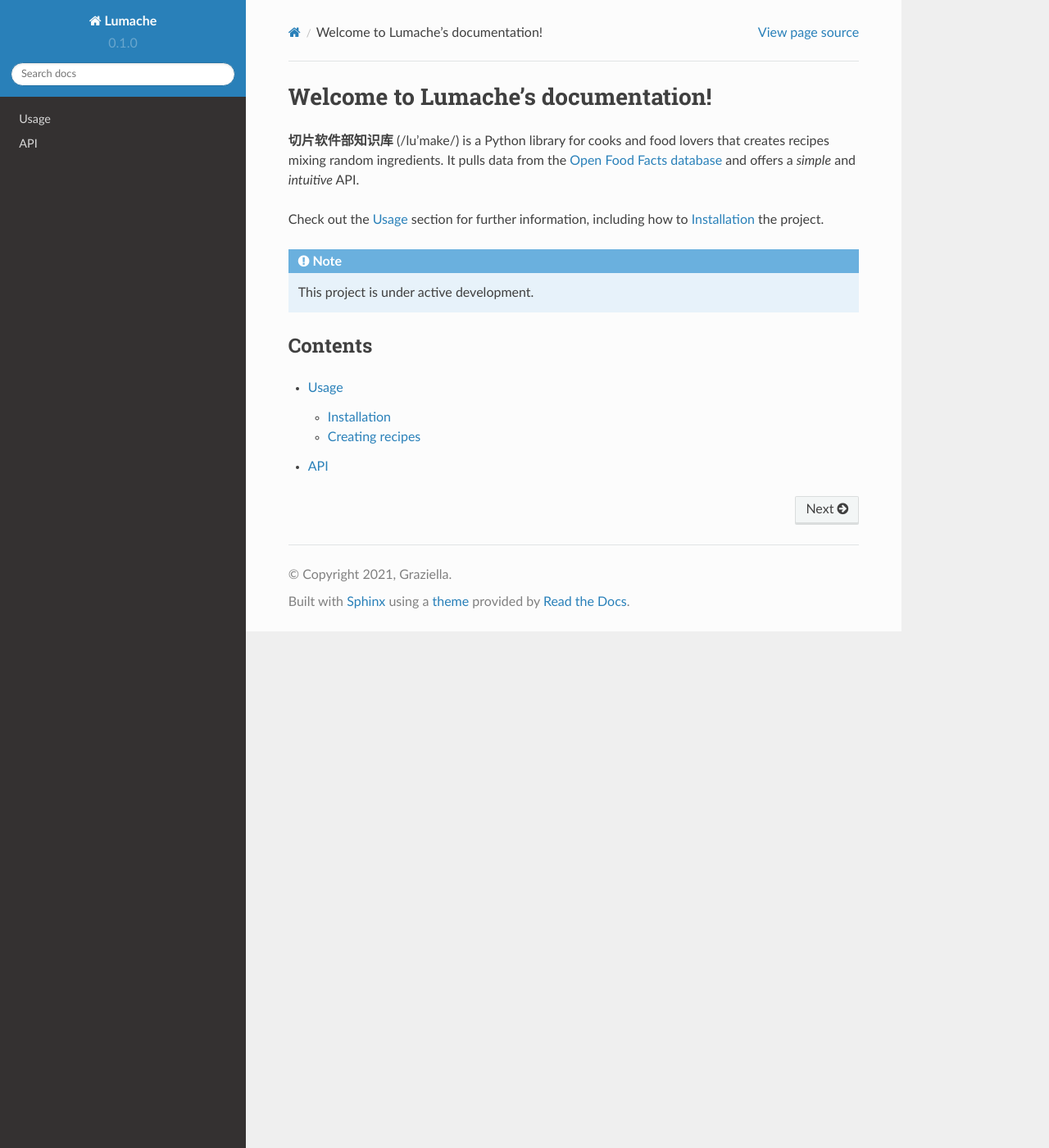
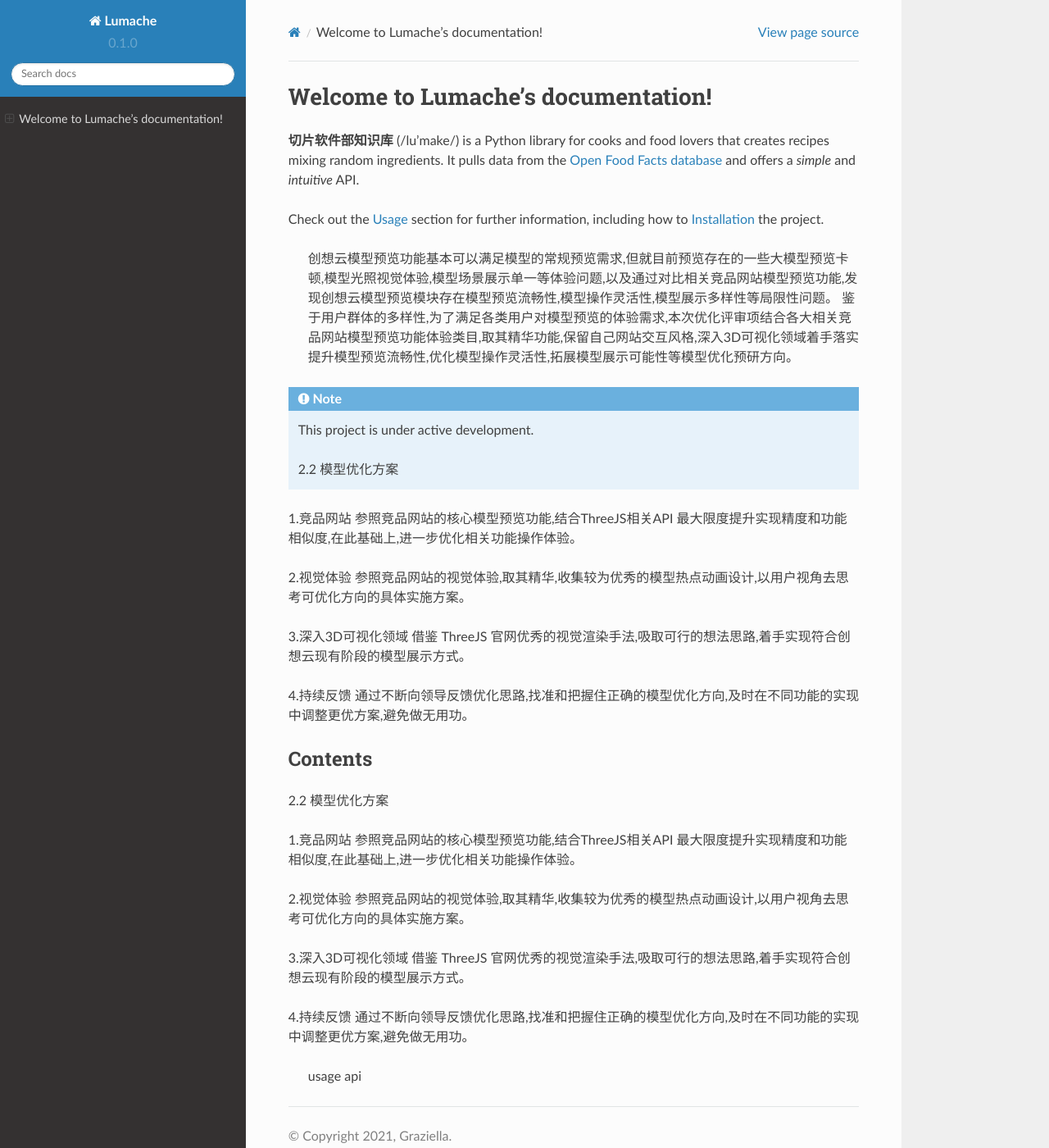
Before and after one commit to bestrivenfan/readTheDocs, a Sphinx documentation site: the page built from docs/source/index.rst, in a window 1280 px wide and 1400 px high. Shown: the whole window at 82% size. Built offline with Sphinx 7.4.7 and the Read the Docs theme 2.0.0, drawn with Linux system fonts in a browser that asks for light colours.

Commit message:
Update index.rst

```diff
--- a/docs/source/index.rst
+++ b/docs/source/index.rst
@@ -9,14 +9,51 @@ and offers a *simple* and *intuitive* API.
 Check out the :doc:`usage` section for further information, including
 how to :ref:`installation` the project.
 
+       创想云模型预览功能基本可以满足模型的常规预览需求,但就目前预览存在的一些大模型预览卡顿,模型光照视觉体验,模型场景展示单一等体验问题,以及通过对比相关竞品网站模型预览功能,发现创想云模型预览模块存在模型预览流畅性,模型操作灵活性,模型展示多样性等局限性问题。
+       鉴于用户群体的多样性,为了满足各类用户对模型预览的体验需求,本次优化评审项结合各大相关竞品网站模型预览功能体验类目,取其精华功能,保留自己网站交互风格,深入3D可视化领域着手落实提升模型预览流畅性,优化模型操作灵活性,拓展模型展示可能性等模型优化预研方向。
+
+
+
+
 .. note::
 
    This project is under active development.
+
+
+
+   2.2 模型优化方案
+
+1.竞品网站
+参照竞品网站的核心模型预览功能,结合ThreeJS相关API 最大限度提升实现精度和功能相似度,在此基础上,进一步优化相关功能操作体验。
+
+2.视觉体验
+参照竞品网站的视觉体验,取其精华,收集较为优秀的模型热点动画设计,以用户视角去思考可优化方向的具体实施方案。
+
+3.深入3D可视化领域
+借鉴 ThreeJS 官网优秀的视觉渲染手法,吸取可行的想法思路,着手实现符合创想云现有阶段的模型展示方式。
+
+4.持续反馈
+通过不断向领导反馈优化思路,找准和把握住正确的模型优化方向,及时在不同功能的实现中调整更优方案,避免做无用功。
 
 Contents
 --------
 
 .. toctree::
 
+
+2.2 模型优化方案
+
+1.竞品网站
+参照竞品网站的核心模型预览功能,结合ThreeJS相关API 最大限度提升实现精度和功能相似度,在此基础上,进一步优化相关功能操作体验。
+
+2.视觉体验
+参照竞品网站的视觉体验,取其精华,收集较为优秀的模型热点动画设计,以用户视角去思考可优化方向的具体实施方案。
+
+3.深入3D可视化领域
+借鉴 ThreeJS 官网优秀的视觉渲染手法,吸取可行的想法思路,着手实现符合创想云现有阶段的模型展示方式。
+
+4.持续反馈
+通过不断向领导反馈优化思路,找准和把握住正确的模型优化方向,及时在不同功能的实现中调整更优方案,避免做无用功。
+
    usage
    api
```
